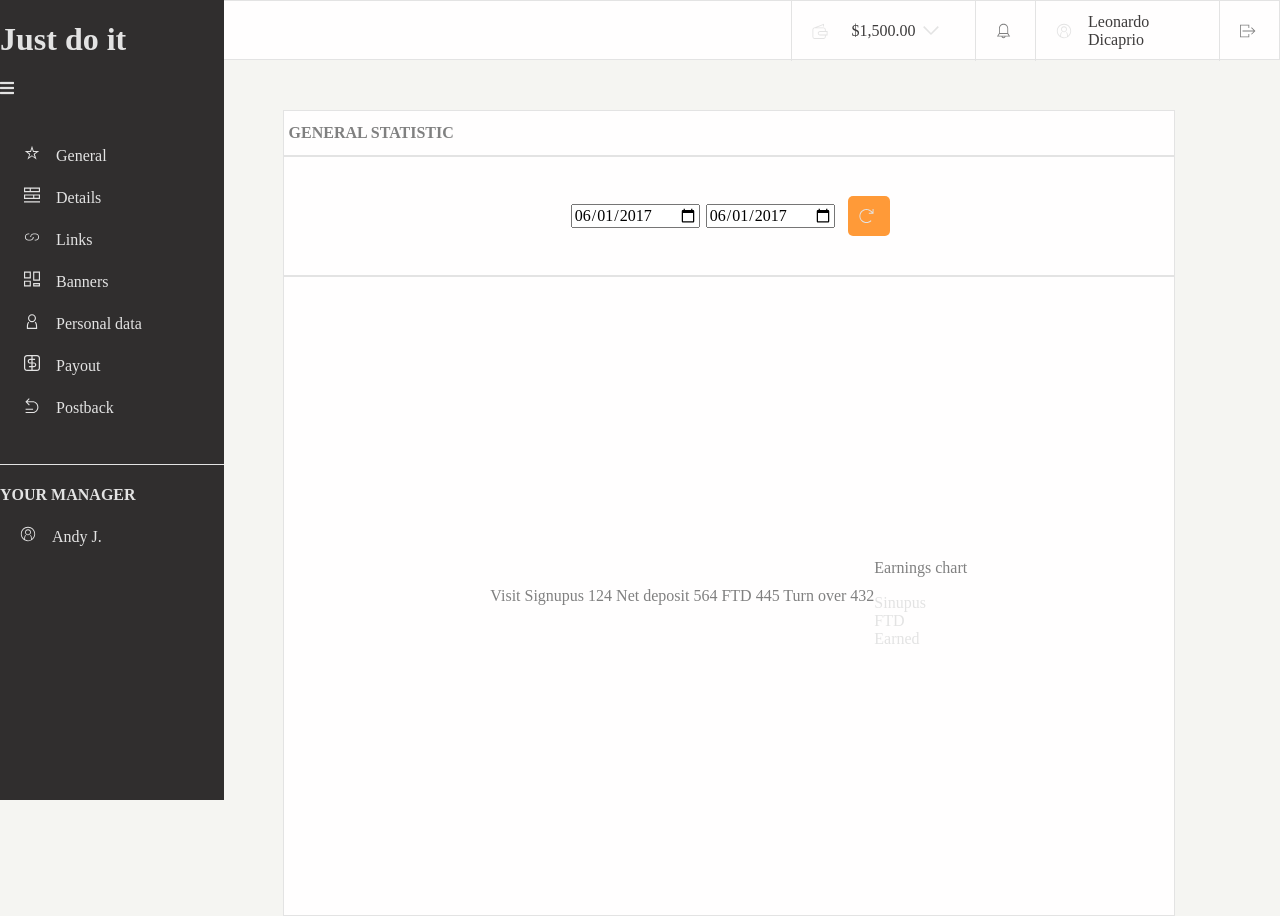
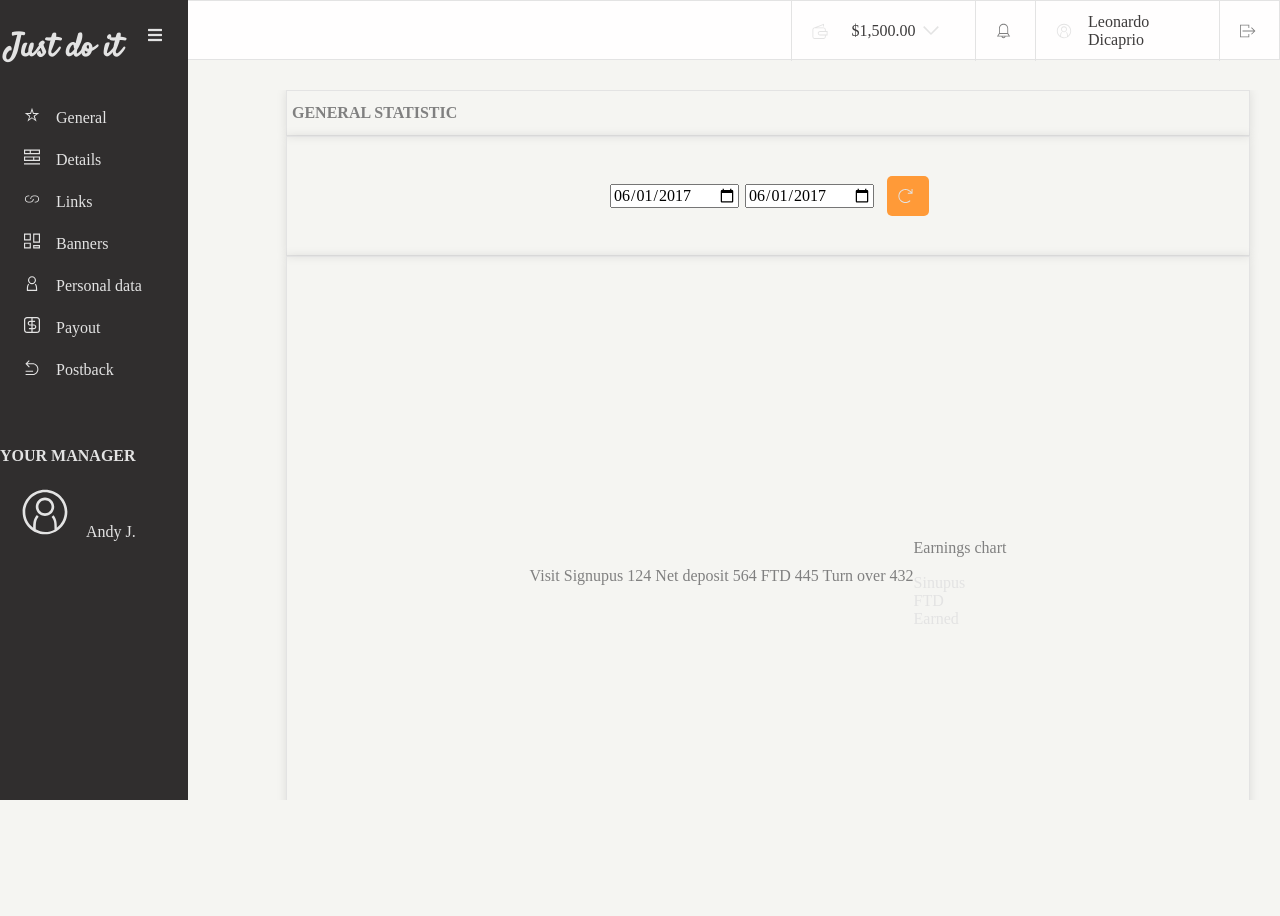
Before and after one commit to mwladyka126/Individual, a website: page index.html in a window 1280 px wide. After the commit the page ends 800 px from the top, so only its background shows below. Drawn offline with Linux system fonts and the light colour scheme.

Commit message:
change layout

```diff
--- a/index.html
+++ b/index.html
@@ -8,12 +8,62 @@
     <link rel="stylesheet" href="css/style.css">
     <link href="https://use.fontawesome.com/releases/v5.7.2/css/all.css" rel="stylesheet">
     <link rel="preconnect" href="https://fonts.gstatic.com">
+    <link href="https://fonts.googleapis.com/css2?family=Architects+Daughter&display=swap" rel="stylesheet">
     <link href="https://fonts.googleapis.com/css2?family=Abel&family=Satisfy&display=swap" rel="stylesheet">
 </head>
 
 <body>
-    <div class="container">
+    <div class="wrapper">
+        <div class="column" id="left">
+            <div class="sidebar">
+                <div class="sidebar_top">
+                    <div class="sidebar_title">
+                        <h1>Just do it</h1>
+                    </div>
+                    <div class="menu-button">
+                        <i class="fas fa-bars"></i>
+                    </div>
+                </div>
+                <div class="sidebar_list">
+                    <ul class="sidebar_list-menu">
+                        <li>
+                            <a href="#"><img class="icon-img" src="images/icons/general.svg"
+                                    alt="general-icon">General</a>
+                        </li>
+                        <li>
+                            <a href="#"><img class="icon-img" src="images/icons/details.svg"
+                                    alt="details-icon">Details</a>
+                        </li>
+                        <li>
+                            <a href="#"><img class="icon-img" src="images/icons/links.svg" alt="links-icon">Links</a>
+                        </li>
+                        <li>
+                            <a href="#"><img class="icon-img" src="images/icons/banners.svg"
+                                    alt="banners-icon">Banners</a>
+                        </li>
+                        <li>
+                            <a href="#"><img class="icon-img" src="images/icons/personaldata.svg"
+                                    alt="banners-icon">Personal data</a>
+                        </li>
+                        <li>
+                            <a href="#"><img class="icon-img" src="images/icons/payout.svg"
+                                    alt="banners-icon">Payout</a>
+                        </li>
+                        <li>
+                            <a href="#"><img class="icon-img" src="images/icons/postback.svg"
+                                    alt="banners-icon">Postback</a>
+                        </li>
+                    </ul>
+                </div>
+                <div class="sidebar_manager">
+                    <h4 class="sidebar_manager_title">YOUR MANAGER</h4>
+                    <a href="#" class="profile-name"><img class="icon-img" class="sidebar_manager_img"
+                            src="images/icons/profile.svg" alt="manager">Andy J.</a>
+                </div>
+            </div>
+        </div>
 
+        <div class="column" id="right">
             <div class="navbar">
                 <div class="navbar_element">
                     <a href="#">
@@ -39,53 +89,8 @@
                     </a>
                 </div>
             </div>
-
-        <div class="sidebar">
-            <div class="sidebar_title">
-                <h1>Just do it</h1>
-            </div>
-            <div class="menu-button">
-                <i class="fas fa-bars"></i>
-            </div>
-            <div class="sidebar_list">
-                <ul class="sidebar_list-menu">
-                    <li>
-                        <a href="#"><img class="icon-img" src="images/icons/general.svg" alt="general-icon">General</a>
-                    </li>
-                    <li>
-                        <a href="#"><img class="icon-img" src="images/icons/details.svg" alt="details-icon">Details</a>
-                    </li>
-                    <li>
-                        <a href="#"><img class="icon-img" src="images/icons/links.svg" alt="links-icon">Links</a>
-                    </li>
-                    <li>
-                        <a href="#"><img class="icon-img" src="images/icons/banners.svg" alt="banners-icon">Banners</a>
-                    </li>
-                    <li>
-                        <a href="#"><img class="icon-img" src="images/icons/personaldata.svg"
-                                alt="banners-icon">Personal data</a>
-                    </li>
-                    <li>
-                        <a href="#"><img class="icon-img" src="images/icons/payout.svg" alt="banners-icon">Payout</a>
-                    </li>
-                    <li>
-                        <a href="#"><img class="icon-img" src="images/icons/postback.svg"
-                                alt="banners-icon">Postback</a>
-                    </li>
-                </ul>
-            </div>
-            <div class="sidebar_manager">
-                <h4 class="sidebar_manager_title">YOUR MANAGER</h4>
-                <a href="#" class="profile-name"><img class="icon-img" class="sidebar_manager_img"
-                        src="images/icons/profile.svg" alt="manager">Andy J.</a>
-            </div>
-        </div>
-
-
-
-
-
-        <div class="main-content">
+            <div class="main-content container">
+                <section class="container-fluid">
                     <div class="main-content_title">
                         <h2>GENERAL STATISTIC</h2>
                     </div>
@@ -134,6 +139,8 @@
                             </div>
                             <div class="graph"></div>
                         </div>
+                    </div>
+                </section>
 
             </div>
         </div>
--- a/sass/_layout.scss
+++ b/sass/_layout.scss
@@ -10,29 +10,37 @@ body {
     box-sizing: border-box;
   }
 
-.container{
-  height: 100%;
-  display: grid;
-  grid-template-columns: 190px 11fr;
-  grid-template-rows: 50px 1fr;
-  grid-column-gap: 0.2%;
-  grid-template-areas:
-  "sidebar navbar"
-  "sidebar main-content";
+.wrapper{
+  display: flex;
+  height: 100vh;
+  overflow: hidden;
+  margin: 0px;
+}
+.column{
+  height: 100vh;
+  display: flex;
+  flex-direction: column;
 }
 
-.sidebar{
-  grid-area: sidebar;
+#left {
+  flex:20%;
+  //flex-shrink: 0;  /*makes sure that content is not cut off in a smaller browser window*/
+}
+#right{
+  //display: grid;
+  flex: 80%;
 }
 
-.navbar{
-  grid-area: navbar;
+.container {//main-content
+  width: 100%;
+  max-width: 1170px;
+  margin: 0 auto;
+  padding-left: 15px;
+  padding-right: 15px;
 }
 
-.main-content{
-  grid-area: main-content;
-  display: flex;
-  flex-direction: column;
-  overflow-y: auto;
-  position: relative;
+.container-fluid {
+  width: 100%;
+  padding-left: 15px;
+  padding-right: 15px;
 }
--- a/sass/components/_main.scss
+++ b/sass/components/_main.scss
@@ -1,17 +1,20 @@
 .main-content {
-//margin: auto;
-justify-content: center;
-align-items: center;
-height: calc(100% - 60px);
-width: calc(100% - 195px);
-margin-top: 60px;
-margin-left: 90px;
-//padding: 2px 0 0 0;
-background-color:$background-navbar;
-color: $paragraph-color;
+      margin-top: 90px;
 }
+.container-fluid{
+    justify-content: center;
+    align-items: center;
+    margin: 0 auto;
+    display: flex;
+    flex-direction: column;
+    position: relative;
+    color: $paragraph-color;
+    flex-grow: 1;
+    overflow-y: auto;
+   }
 .main-content_title{
     border: 1px solid $grey-font;
+    box-shadow: 0 0 10px rgba(0, 0, 0, 0.1);
     width: 100%;
     height: 46px;
 
@@ -27,6 +30,7 @@ color: $paragraph-color;
     justify-content: center;
     align-items: center;
     border: 1px solid $grey-font;
+    box-shadow: 0 0 10px rgba(0, 0, 0, 0.1);
     input{
         margin: 3px;
     }
@@ -54,4 +58,5 @@ color: $paragraph-color;
     justify-content: center;
     align-items: center;
     border: 1px solid $grey-font;
+    box-shadow: 0 0 10px rgba(0, 0, 0, 0.1);
 }
--- a/sass/components/_navbar.scss
+++ b/sass/components/_navbar.scss
@@ -3,7 +3,7 @@
     top: 0;
     right: 0;
     height: 60px;
-    width: calc(100% - 195px);
+    width: 100vW;
     border: 1px solid  $grey-font;
     background-color:$background-navbar;
     display: flex;
@@ -11,6 +11,7 @@
     justify-content: flex-end;
     color: $grey-hover;
     z-index:100;
+    flex-shrink: 0;
 }
 .navbar_element a{
     display: flex;
--- a/sass/components/_sidebar.scss
+++ b/sass/components/_sidebar.scss
@@ -1,19 +1,40 @@
 .sidebar{
     background-color:$background-sidebar;
     color:$grey-font;
-    //min-width: max-content;
-    height: 100%;
+    width: 188px;
+    height: 100vh;
     margin:0;
     position: fixed;
-    z-index:100;
+    z-index:1000;
+    display:flex;
+    flex-direction: column;
+    transition: $transition;
 }
+.sidebar_top{
+    display: flex;
+    justify-content: space-between;
+    height: 60px;
+    padding-top: 5px;
 
-.sidebar-title{
-    padding: 0 15px;
+    .sidebar_title{
+        h1{
+        font-family: 'Satisfy';
+        padding:5px;
+        }
+    }
+    .menu-button{
+        display: flex;
+        width: 60px;
+        height: 60px;
+        align-items: center;
+        position: relative;
+        padding: 20px;
+    }
 }
 
 .sidebar_list{
     border-bottom: 1px solid $grey-font;
+    display: contents;
 }
 
 ul{
@@ -25,7 +46,7 @@ ul{
 li{
     border-left: 4px solid $background-sidebar;
     display: flex;
-    width: 184px;
+    width: 166px;
     height: 42px;
     align-items: center;
 }
@@ -48,4 +69,11 @@ a{
 .sidebar_manager a {
     padding: 20px;
     align-items: center;
+    img{
+        width: 50px;
+        height: 50px;
+        border-radius: 50%;
+        object-fit: cover;
+        position: relative;
+    }
 }
```
Also changed, not shown: css/style.css, images/icons/logo.svg (added), 1 other file. Lines whose indentation alone changed are shown as unchanged.
